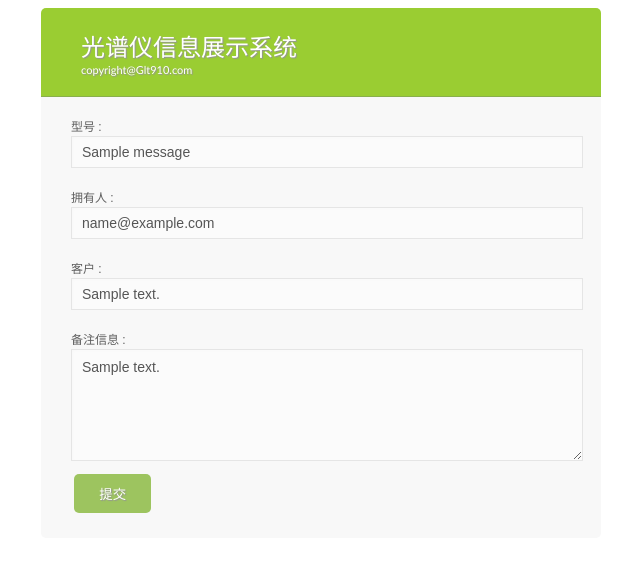
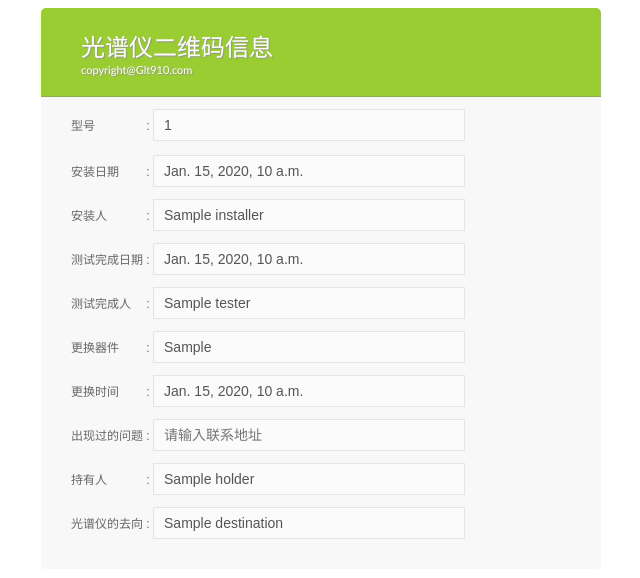
Before and after one commit to smh2028/DjangoGetStarted, a Django app: template templates/message_form.html in a window 1280 px wide. Shown: the top 578 px of the page, without its empty margins (319-959 px from the left). Run offline with Django 3.2, Linux system fonts and the light colour scheme; the template is opened without the code that fills it: most values are stand-ins (such as "Sample title", 1, 10 or a date in 2020).

Commit message:
前端修改

```diff
--- a/apps/message/views.py
+++ b/apps/message/views.py
@@ -10,6 +10,6 @@ def getform(request,id):
     #UserMessage默认的数据管理器是objects
     #方法all()将所有数据返回成一个queryset类型
     all_message = UserMessage.objects.all()
-    for message in all_message:
-        print(message.name)
+    # for message in all_message:
+    #     print(message.name)
     return render(request,'message_form.html',{'my_message':all_message[id]})
--- a/static/css/style.css
+++ b/static/css/style.css
@@ -41,7 +41,7 @@
     color: #555;
     height: 30px;
     line-height: 15px;
-    width: 100%;
+    width: 60%;
     padding: 0px 0px 0px 10px;
     margin-top: 2px;
     border: 1px solid #E5E5E5;
--- a/templates/message_form.html
+++ b/templates/message_form.html
@@ -1,6 +1,3 @@
-
-
-
 <!DOCTYPE html>
 {% load static %}
 <html lang="en">
@@ -8,44 +5,82 @@
     <meta charset="UTF-8">
     <title></title>
     <link rel="stylesheet" href="/static/css/style.css">
-    <link rel="stylesheet" href="{% static '/css/style.css' %}">
+{#    <link rel="stylesheet" href="{% static '/css/style.css' %}">#}
 
 </head>
 <body>
 
 <form  action="/form/" method="post" class="smart-green">
 
-    <h1>光谱仪信息展示系统
+    <h1>光谱仪二维码信息
         <span>copyright@Glt910.com</span>
     </h1>
-    <label>
-        <span>型号 :</span>
-        <input id="name" type="text" name="name" value="{{ my_message.name }}" class="error" placeholder="请输入您的姓名"/>
+{#    <label>#}
+        <span>型号&#12288;&#12288;&#12288;&#12288; :</span>
+        <input id="name" type="text" name="name" value="{{ my_message.serial_num }}" class="error" placeholder="请输入您的姓名"/>
+        <div class="error-msg"></div></p>
+{#    </label>#}
+
+{#    <label>#}
+        <span>安装日期&#12288;&#12288; :</span>
+        <input id="email" type="email" name="email" value="{{ my_message.install_date }}" placeholder="请输入邮箱地址"/>
         <div class="error-msg"></div>
-    </label>
+{#    </label>#}
 
-    <label>
-        <span>拥有人 :</span>
-        <input id="email" type="email" name="email" value="{{ my_message.email }}" placeholder="请输入邮箱地址"/>
+{#    <label>#}
+        <span>安装人&#12288;&#12288;&#12288; :</span>
+        <input id="address" type="text" name="address" value="{{ my_message.installer }}" placeholder="请输入联系地址"/>
         <div class="error-msg"></div>
-    </label>
+{#    </label>#}
 
-    <label>
-        <span>客户 :</span>
-        <input id="address" type="text" name="address" value="{{ my_message.address }}" placeholder="请输入联系地址"/>
+{#    <label>#}
+        <span>测试完成日期 :</span>
+{#        <textarea id="message" name="message"  placeholder="请输入你的建议">{{ my_message.test_date }}</textarea>#}
+        <input id="address" type="text" name="address" value="{{ my_message.test_date }}" placeholder="请输入联系地址"/>
         <div class="error-msg"></div>
-    </label>
+{#    </label>#}
 
-    <label>
-        <span>备注信息 :</span>
-        <textarea id="message" name="message"  placeholder="请输入你的建议">{{ my_message.message }}</textarea>
+{#    <label>#}
+        <span>测试完成人&#12288; :</span>
+        <input id="address" type="text" name="address" value="{{ my_message.tester }}" placeholder="请输入联系地址"/>
         <div class="error-msg"></div>
-    </label>
+{#    </label>#}
+
+{#    <label>#}
+        <span>更换器件&#12288;&#12288; :</span>
+        <input id="address" type="text" name="address" value="{{ my_message.changed_device }}" placeholder="请输入联系地址"/>
+        <div class="error-msg"></div>
+{#    </label>#}
+
+{#    <label>#}
+        <span>更换时间&#12288;&#12288; :</span>
+        <input id="address" type="text" name="address" value="{{ my_message.changed_device_time }}" placeholder="请输入联系地址"/>
+        <div class="error-msg"></div>
+{#    </label>#}
+
+{#    <label>#}
+        <span>出现过的问题 :</span>
+        <input id="address" type="text" name="address" value="{{ my_message.errs }}" placeholder="请输入联系地址"/>
+        <div class="error-msg"></div>
+{#    </label>#}
+
+{#    <label>#}
+        <span>持有人&#12288;&#12288;&#12288; :</span>
+        <input id="address" type="text" name="address" value="{{ my_message.holder }}" placeholder="请输入联系地址"/>
+        <div class="error-msg"></div>
+{#    </label>#}
+
+{#    <label>#}
+        <span>光谱仪的去向 :</span>
+        <input id="address" type="text" name="address" value="{{ my_message.destination }}" placeholder="请输入联系地址"/>
+        <div class="error-msg"></div>
+{#    </label>#}
+
     <div class="success-msg"></div>
-    <label>
-        <span>&nbsp;</span>
-        <input type="submit" class="button" value="提交"/>
-    </label>
+{#    <label>#}
+{#        <span>&nbsp;</span>#}
+{#        <input type="submit" class="button" value="提交"/>#}
+{#    </label>#}
      {% csrf_token %}
 {#    <input type='hidden' name='csrfmiddlewaretoken' value='SfHkbL4feo1G00sJQtbO7TtLN4c2BUwa' />#}
 
```
